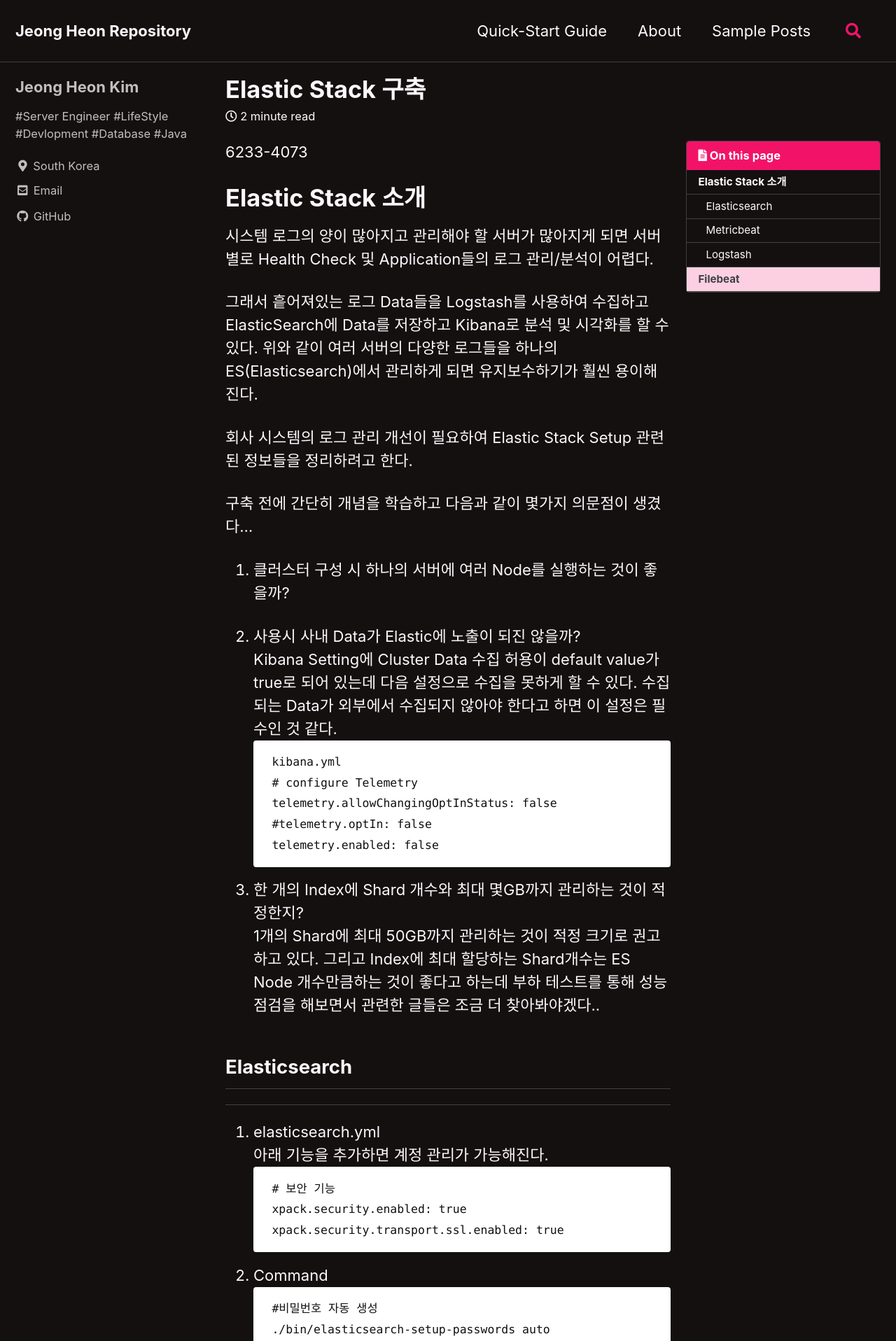
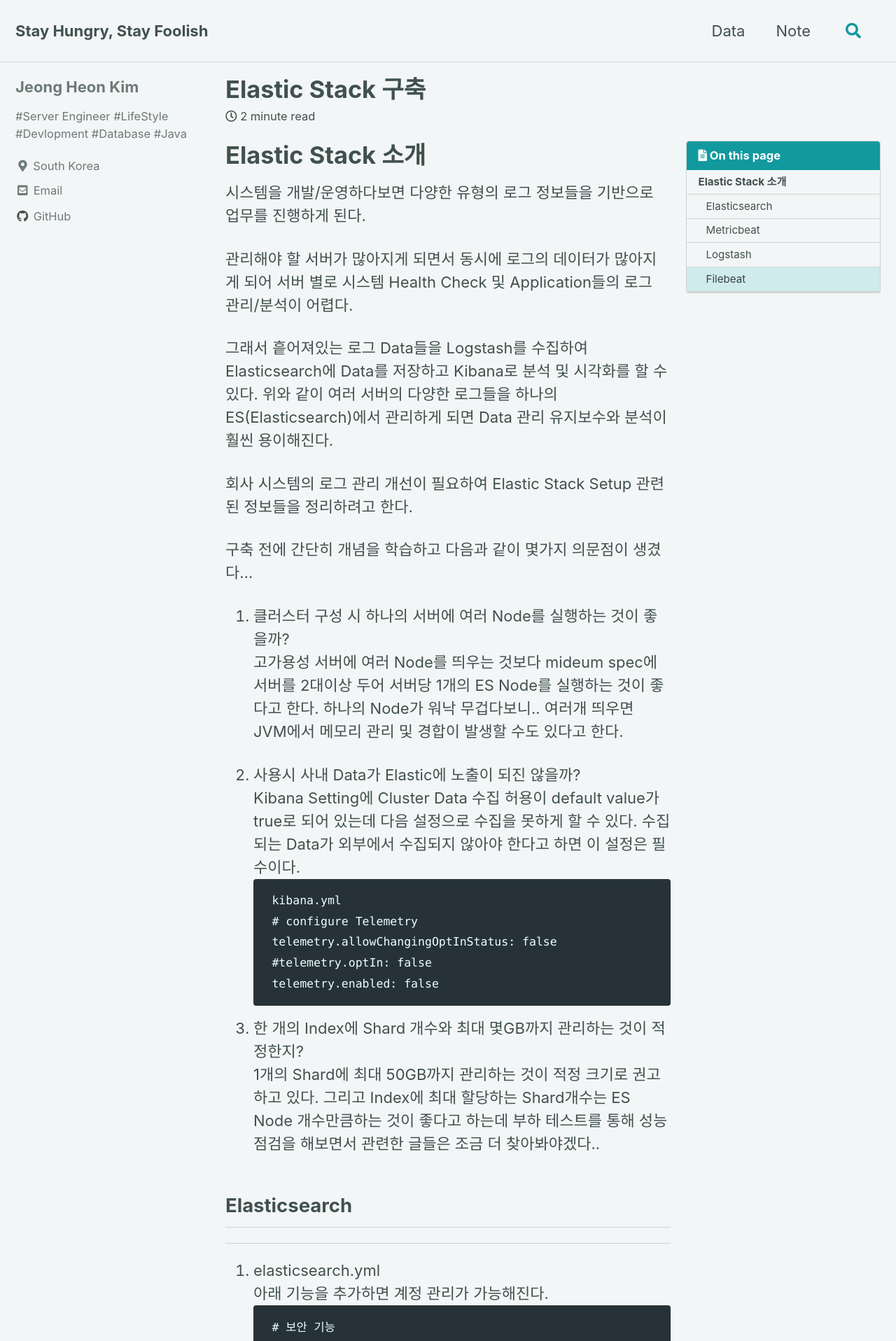
Before and after one commit to overwhelm07/overwhelm07.github.io, a Jekyll site: the page built from _posts/2022-01-02-elastic-stack.md, in a window 1280 px wide. Shown: the top 1916 px of the page at 70% size. Built offline with Jekyll 4.4.1, drawn with Linux system fonts in a browser that asks for light colours; cached includes are drawn as plain includes; some of the changed text lies outside the part shown.

Commit message:
renewal category

````diff
--- a/_config.yml
+++ b/_config.yml
@@ -12,11 +12,11 @@
 
 # theme                  : "minimal-mistakes-jekyll"
 # remote_theme           : "mmistakes/minimal-mistakes"
-minimal_mistakes_skin    : "neon" # "air", "aqua", "contrast", "dark", "dirt", "neon", "mint", "plum", "sunrise"
+minimal_mistakes_skin    : "mint" # "air", "aqua", "contrast", "dark", "dirt", "neon", "mint", "plum", "sunrise"
 
 # Site Settings
 locale                   : "en-US"
-title                    : "Jeong Heon Repository"
+title                    : "Stay Hungry, Stay Foolish"
 title_separator          : "-"
 subtitle                 : # site tagline that appears below site title in masthead
 name                     : "JH Kim"
--- a/_data/navigation.yml
+++ b/_data/navigation.yml
@@ -1,11 +1,11 @@
 # main links
 main:
-  - title: "Quick-Start Guide"
-    url: https://mmistakes.github.io/minimal-mistakes/docs/quick-start-guide/
-  - title: "About"
-    url: https://mmistakes.github.io/minimal-mistakes/about/
-  - title: "Sample Posts"
-    url: /blog/my-first-post/
+  #- title: "Quick-Start Guide"
+  #  url: https://mmistakes.github.io/minimal-mistakes/docs/quick-start-guide/
+  - title: "Data"
+    url: /data/elastic-stack
+  - title: "Note"
+    url: /note/my-first-post/
   #- title: "Sample Collections"
   #  url: /collection-archive/
   #- title: "Sitemap"
--- a/_posts/2022-01-02-elastic-stack-구축.md
+++ b/_posts/2022-01-02-elastic-stack.md
@@ -17,21 +17,24 @@ last_modified_at: 2022-01-02
 date: 2022-01-02
 
 ---
-6233-4073
 # Elastic Stack 소개
-시스템 로그의 양이 많아지고 관리해야 할 서버가 많아지게 되면 서버 별로 Health Check 및 Application들의 로그 관리/분석이 어렵다.
+시스템을 개발/운영하다보면 다양한 유형의 로그 정보들을 기반으로 업무를 진행하게 된다.
 
-그래서 흩어져있는 로그 Data들을 Logstash를 사용하여 수집하고 ElasticSearch에 Data를 저장하고 Kibana로 분석 및 시각화를 할 수 있다.
-위와 같이 여러 서버의 다양한 로그들을 하나의 ES(Elasticsearch)에서 관리하게 되면 유지보수하기가 훨씬 용이해진다.
+관리해야 할 서버가 많아지게 되면서 동시에 로그의 데이터가 많아지게 되어 서버 별로 시스템 Health Check 및 Application들의 로그 관리/분석이 어렵다.
+
+그래서 흩어져있는 로그 Data들을 Logstash를 수집하여 Elasticsearch에 Data를 저장하고 Kibana로 분석 및 시각화를 할 수 있다.
+위와 같이 여러 서버의 다양한 로그들을 하나의 ES(Elasticsearch)에서 관리하게 되면 Data 관리 유지보수와 분석이 훨씬 용이해진다.
 
 회사 시스템의 로그 관리 개선이 필요하여 Elastic Stack Setup 관련된 정보들을 정리하려고 한다.
 
 구축 전에 간단히 개념을 학습하고 다음과 같이 몇가지 의문점이 생겼다...
 
 1. 클러스터 구성 시 하나의 서버에 여러 Node를 실행하는 것이 좋을까?
+   고가용성 서버에 여러 Node를 띄우는 것보다 mideum spec에 서버를 2대이상 두어 서버당 1개의 ES Node를 실행하는 것이 좋다고 한다.
+   하나의 Node가 워낙 무겁다보니.. 여러개 띄우면 JVM에서 메모리 관리 및 경합이 발생할 수도 있다고 한다.
 
 2. 사용시 사내 Data가 Elastic에 노출이 되진 않을까?
-   Kibana Setting에 Cluster Data 수집 허용이 default value가 true로 되어 있는데 다음 설정으로 수집을 못하게 할 수 있다. 수집되는 Data가 외부에서 수집되지 않아야 한다고 하면 이 설정은 필수인 것 같다.
+   Kibana Setting에 Cluster Data 수집 허용이 default value가 true로 되어 있는데 다음 설정으로 수집을 못하게 할 수 있다. 수집되는 Data가 외부에서 수집되지 않아야 한다고 하면 이 설정은 필수이다.
     ```
     kibana.yml
     # configure Telemetry
@@ -186,7 +189,7 @@ date: 2022-01-02
       path.config: "config/pipeline1.conf"
     ```
 
-# Filebeat
+## Filebeat
 1. Command
     ```
     #pipeline 실행
--- a/_posts/2022-01-02-my-first-post.md
+++ b/_posts/2022-01-02-my-first-post.md
@@ -3,7 +3,7 @@ title: "[Markdown] Syntax"
 excerpt: "Markdown으로 블로그를 작성하기 위해 Markdown의 기본 문법들을 정리했다. "
 
 categories:
-  - Blog
+  - Note
 
 tags:
   - [Blog, jekyll, Markdown]
````
Also changed, not shown: other parts of _posts/2022-01-02-elastic-stack.md (+1 -1 lines), other parts of _posts/2022-01-02-my-first-post.md (+2 -2 lines).
